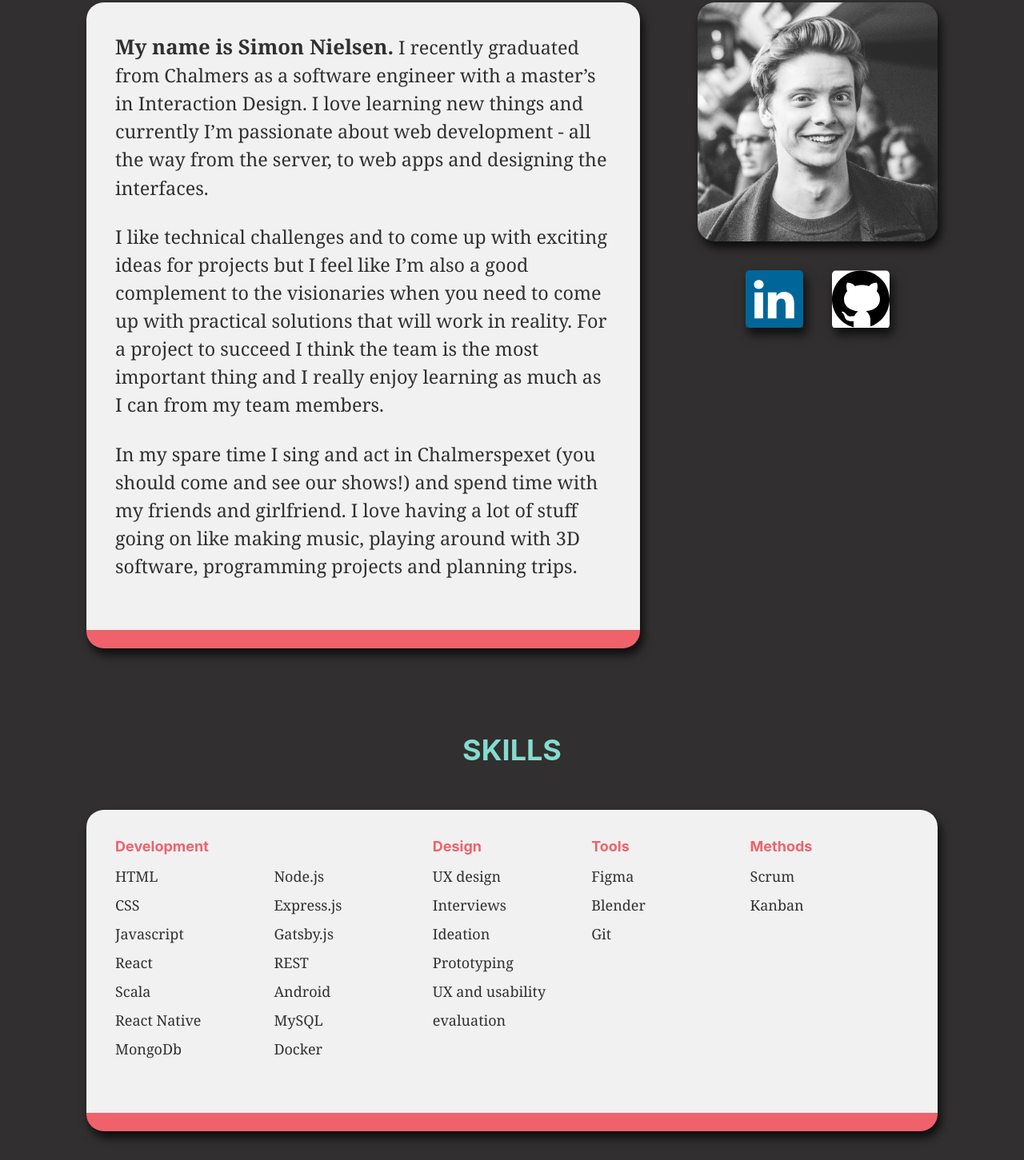
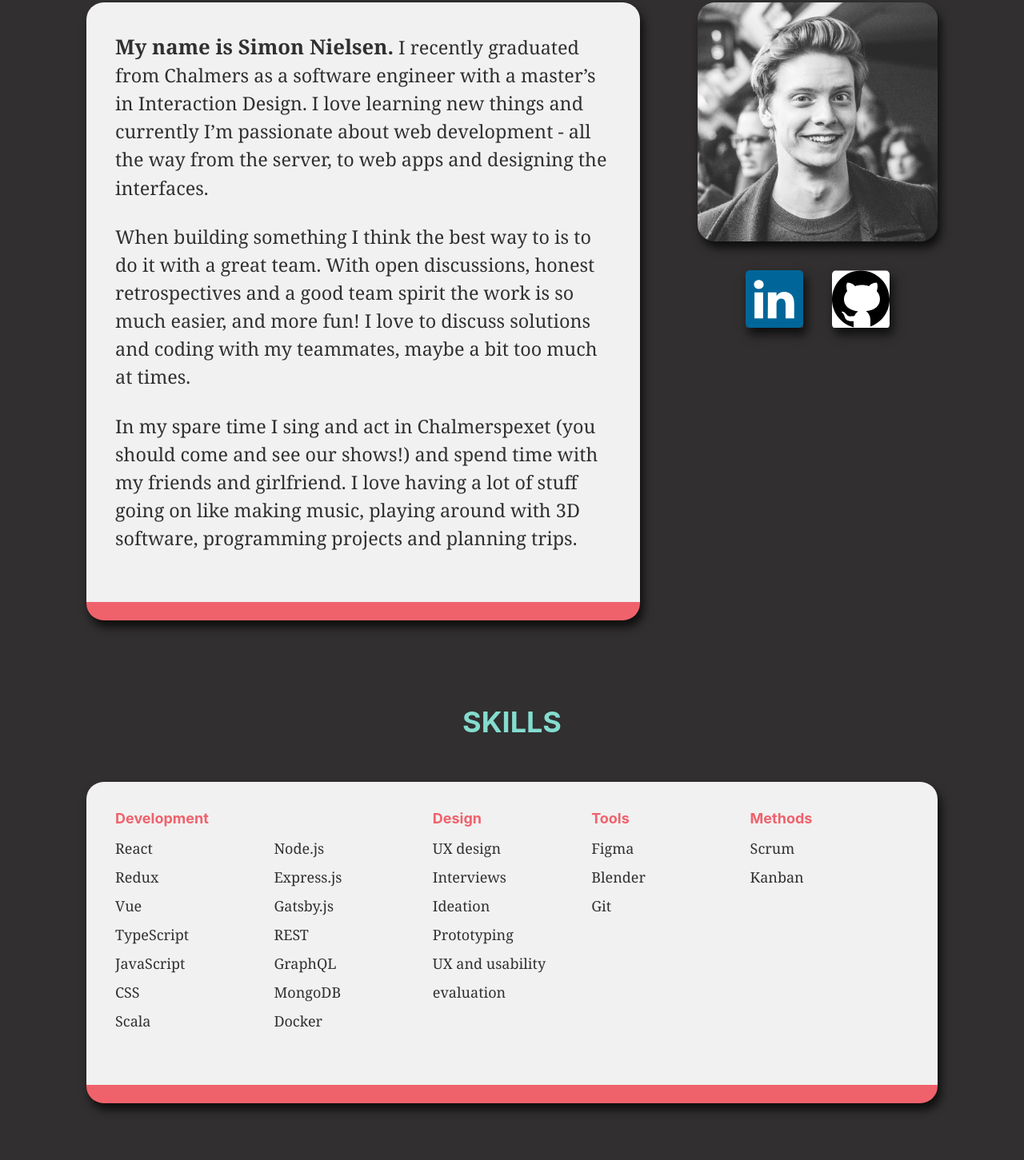
Before and after one commit to siMs0n/personal-website, a Gatsby site: page /about-me in a window 1280 px wide. Shown: the part 249-1700 px from the top of the page at 80% size. Built offline with nearby package versions, Linux system fonts and the light colour scheme; Gatsby itself is replaced by a stand-in of ours.

Commit message:
Update skills and description in about me section

```diff
--- a/src/pages/about-me.js
+++ b/src/pages/about-me.js
@@ -28,12 +28,11 @@ const AboutMePage = () => {
               the server, to web apps and designing the interfaces.
             </p>
             <p>
-              I like technical challenges and to come up with exciting ideas for
-              projects but I feel like I’m also a good complement to the
-              visionaries when you need to come up with practical solutions that
-              will work in reality. For a project to succeed I think the team is
-              the most important thing and I really enjoy learning as much as I
-              can from my team members.{" "}
+              When building something I think the best way to is to do it with a
+              great team. With open discussions, honest retrospectives and a
+              good team spirit the work is so much easier, and more fun! I love
+              to discuss solutions and coding with my teammates, maybe a bit too
+              much at times.
             </p>
             <p>
               In my spare time I sing and act in Chalmerspexet (you should come
@@ -51,19 +50,19 @@ const AboutMePage = () => {
           <div className={styles.skillsSpanTwo}>
             <h3 className={styles.skillsHeading}>Development</h3>
             <p>
-              HTML
+              React
+              <br />
+              Redux
+              <br />
+              Vue
+              <br />
+              TypeScript
+              <br />
+              JavaScript
               <br />
               CSS
               <br />
-              Javascript
-              <br />
-              React
-              <br />
               Scala
-              <br />
-              React Native
-              <br />
-              MongoDb
               <br />
             </p>
           </div>
@@ -83,9 +82,9 @@ const AboutMePage = () => {
               <br />
               REST
               <br />
-              Android
+              GraphQL
               <br />
-              MySQL
+              MongoDB
               <br />
               Docker
               <br />
```
